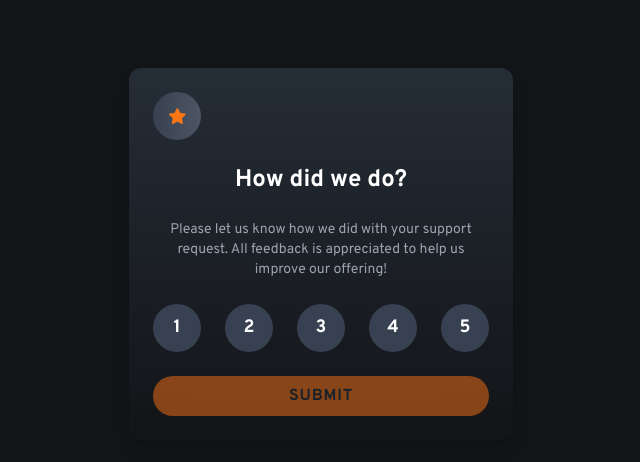
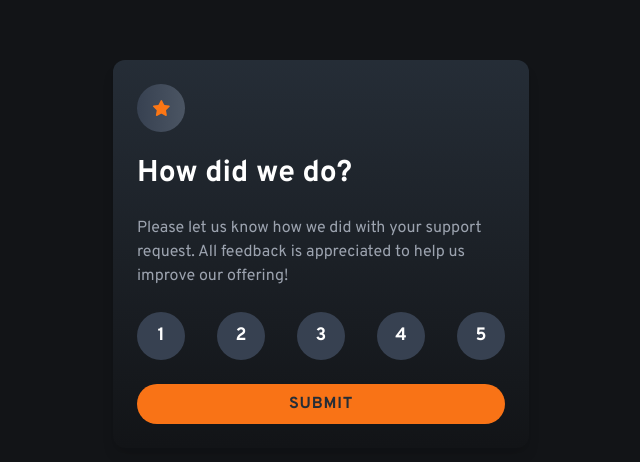
Before and after one commit to shivani1410551/interactiveRatingCard, a React (Vite) app: page / in a window 1280 px wide. Shown: the part 146-608 px from the top of the page, without its empty margins (319-959 px from the left). Built offline with nearby package versions, Linux system fonts and the light colour scheme.

Commit message:
final commit

```diff
--- a/src/Components/RatingCard.tsx
+++ b/src/Components/RatingCard.tsx
@@ -13,10 +13,10 @@ const RatingCard: React.FC<RatingCardProps> = ({ handleRating, handleSubmit, rat
   return (
     <div className="card sm:w-[80vw] max-w-md bg-gray-800 p-6 rounded-xl space-y-6 text-center shadow-lg">
       <button className="btn-sm bg-gradient-to-r from-gray-700 to-gray-600 p-3 rounded-full">
-        <img src="/images/icon-star.svg" alt="icon star" />
+        <img src="./images/icon-star.svg" alt="icon star" />
       </button>
-      <h1 className="font-bold text-white text-2xl">How did we do?</h1>
-      <p className="text-gray-400 text-sm">
+      <h1 className="font-bold text-white text-3xl text-start">How did we do?</h1>
+      <p className="text-gray-400 text-base text-start">
         Please let us know how we did with your support request. All feedback is appreciated
         to help us improve our offering!
       </p>
@@ -26,9 +26,9 @@ const RatingCard: React.FC<RatingCardProps> = ({ handleRating, handleSubmit, rat
         ))}
       </div>
       <button
-        className="bg-orange-500 w-full rounded-3xl text-darkblue uppercase tracking-wider font-bold py-2 hover:bg-white hover:text-orange-500 transition-colors cursor-pointer disabled:opacity-50 disabled:cursor-not-allowed"
-        onClick={handleSubmit}
-        disabled={!rating}
+        className="bg-orange-500 w-full rounded-3xl text-darkblue uppercase tracking-wider font-bold py-2 hover:bg-white hover:text-orange-500 transition-colors cursor-pointer
+        onClick={handleSubmit}"
+
       >
         Submit
       </button>
--- a/src/Components/ThankYouState.tsx
+++ b/src/Components/ThankYouState.tsx
@@ -7,7 +7,7 @@ type thankYouCardProps = {
 const ThankYouState:React.FC<thankYouCardProps> = ({rating,setIsSubmitted}) => {
   return (
           <div className="thankYouCard sm:w-[80vw]">
-      <img src="/public/images/illustration-thank-you.svg" alt="illustration thank you" />
+      <img src="./images/illustration-thank-you.svg" alt="illustration thank you" />
       <p className='bg-btn-gradient rounded-3xl px-5 py-2 text-base text-orange-500'>
   You selected {rating} out of 5
 
--- a/src/index.css
+++ b/src/index.css
@@ -10,10 +10,10 @@
      w-12 h-12 rounded-full
         flex items-center justify-center
         text-lg font-bold transition-all
-    cursor-pointer  ;
+    cursor-pointer hover:scale-75 ;
   }
   .card{
-    @apply rounded-3xl bg-card-gradient p-8 space-y-6 shadow-lg w-96
+    @apply rounded-3xl bg-card-gradient p-8 space-y-6 shadow-lg w-[26rem]
   }
   .thankYouCard{
     @apply rounded-3xl bg-card-gradient p-8 flex flex-col items-center space-y-6 shadow-lg w-96
```
